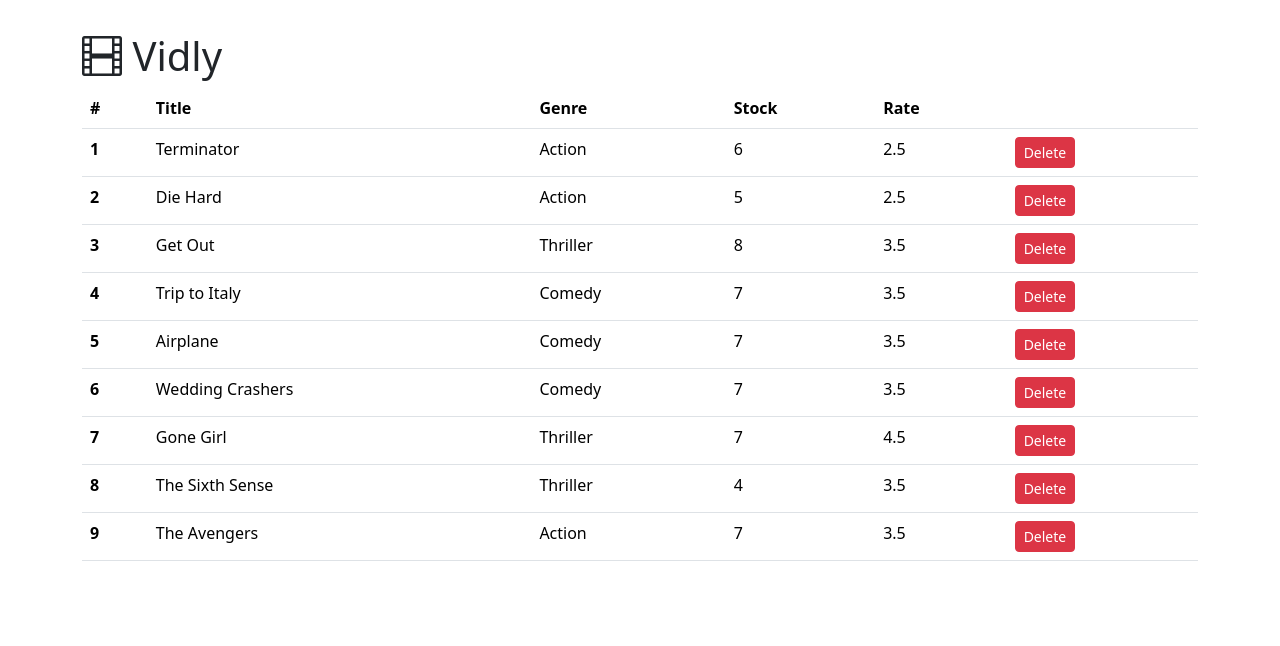
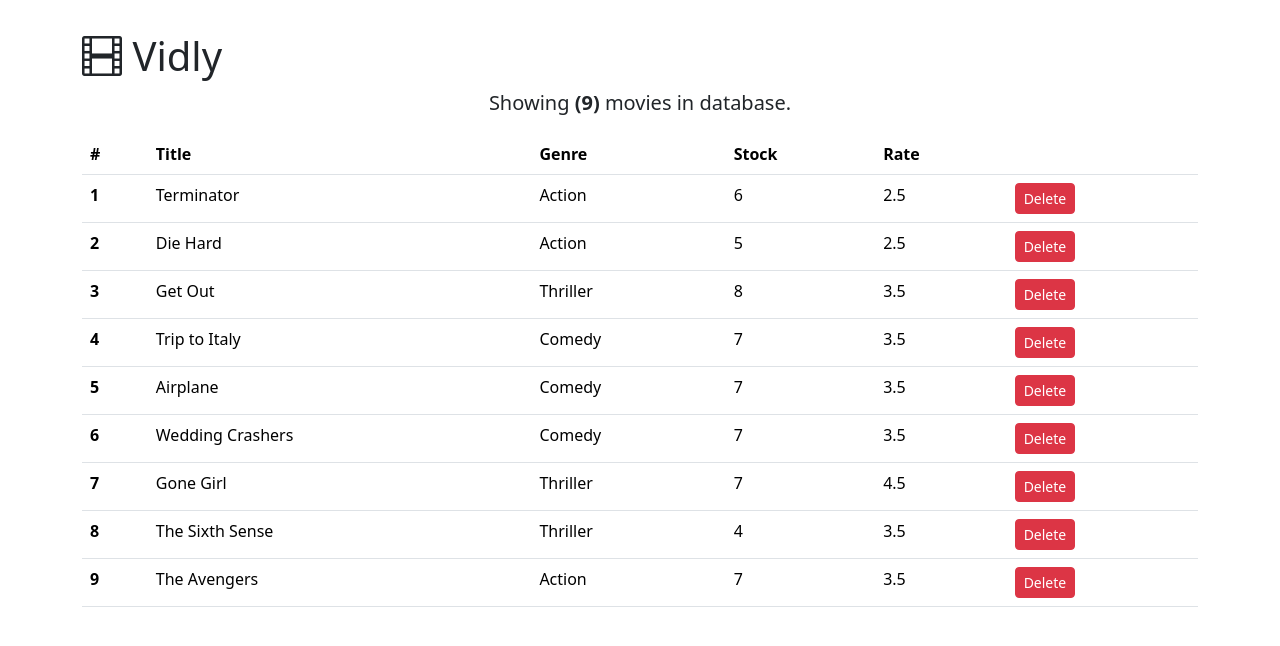
Before and after one commit to SKGWL2609/vidly-latest, a React (Vite) app: page / in a window 1280 px wide. Shown: the top 646 px of the page. Built offline with nearby package versions, Linux system fonts and the light colour scheme.

Commit message:
19- Conditional Rendering

```diff
--- a/src/components/movies.jsx
+++ b/src/components/movies.jsx
@@ -13,7 +13,18 @@ class Movies extends Component {
   };
 
   render() {
+    const { length: movieCount } = this.state.movies;
+    if (movieCount === 0)
       return (
+        <p className="text-danger fst-italic text-center fs-5">
+          There are no movies in the database.
+        </p>
+      );
+    return (
+      <>
+        <p className="text-center fs-5">
+          Showing <strong>({movieCount})</strong> movies in database.
+        </p>
         <table className="table">
           <thead>
             <tr>
@@ -45,6 +56,7 @@ class Movies extends Component {
             ))}
           </tbody>
         </table>
+      </>
     );
   }
 }
```
Lines whose indentation alone changed are shown as unchanged.
